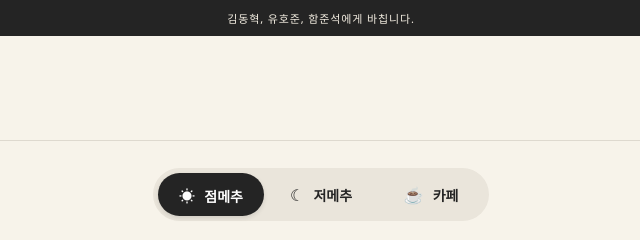
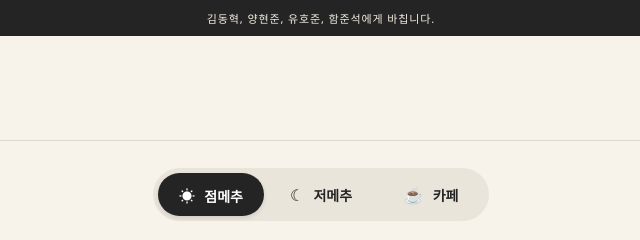
Before and after one commit to pchjesus/menu-roulette, a website: page index.html in a window 1280 px wide. Shown: the top 240 px of the page, 319-959 px from the left. Drawn offline with Linux system fonts and the light colour scheme.

Commit message:
Add Yang Hyeonjun to dedication

```diff
--- a/index.html
+++ b/index.html
@@ -1,5 +1,5 @@
 <!doctype html><html lang="ko"><head><meta charset="utf-8"><meta name="viewport" content="width=device-width,initial-scale=1"><meta name="theme-color" content="#F7F3EA"><meta name="description" content="오늘 뭐 먹지? 점심, 저녁, 카페 메뉴를 슬롯머신으로 골라 보세요. 카테고리 선택부터 최대 3개 추천까지."><title>뭐먹지? — Menu Roulette v0.1.4</title><link rel="icon" href="./assets/icon.svg" type="image/svg+xml"><link rel="stylesheet" href="./assets/css/styles.css?v=0.1.9"></head>
-<body><div class="dedication">김동혁, 유호준, 함준석에게 바칩니다.</div><div class="shell"><header><a class="brand" href="./" aria-label="뭐먹지? 홈">뭐먹지<span>?</span><i>MENU ROULETTE</i></a><a href="#guide" class="guide-link">어떻게 골라요? <span>↗</span></a></header>
+<body><div class="dedication">김동혁, 양현준, 유호준, 함준석에게 바칩니다.</div><div class="shell"><header><a class="brand" href="./" aria-label="뭐먹지? 홈">뭐먹지<span>?</span><i>MENU ROULETTE</i></a><a href="#guide" class="guide-link">어떻게 골라요? <span>↗</span></a></header>
 <main><nav class="modes" aria-label="추천 모드"><button data-mode="lunch" aria-pressed="true">☀ <span>점메추</span></button><button data-mode="dinner" aria-pressed="false">☾ <span>저메추</span></button><button data-mode="cafe" aria-pressed="false">☕ <span>카페</span></button></nav>
 <div class="hero"><p class="eyebrow">SMALL CHOICES, GOOD DAYS.</p><h1 id="question">오늘 점심, <span>뭐 먹지?</span></h1><p id="subtitle">고민은 짧게, 한 끼는 맛있게. 오늘의 메뉴를 뽑아 봐.</p></div>
 <div class="play-layout"><section class="stage" aria-label="메뉴 슬롯머신"><div class="stage-note"><span class="status-dot"></span><span id="stage-label">오늘의 맛있는 우연</span><span class="edition">NO. 001</span></div>
```
